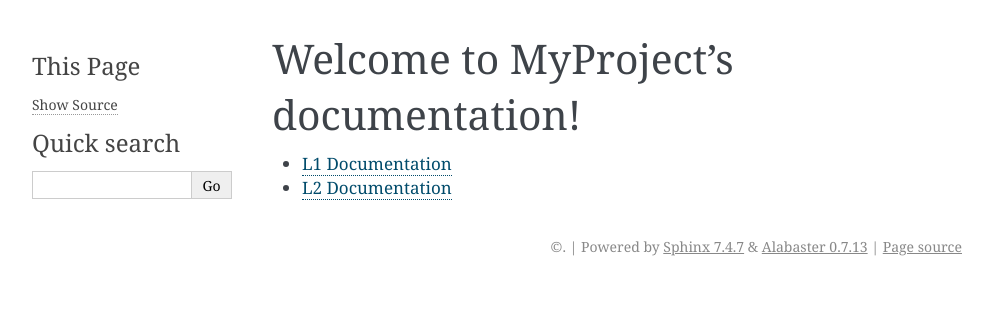
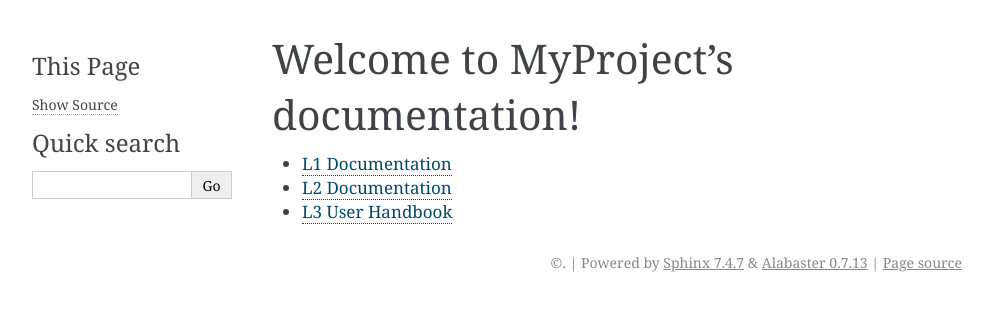
Before and after one commit to msikka09/rtd_multi_sample, a Sphinx documentation site: the page built from docs/index.rst, in a window 1280 px wide. Shown: the top 311 px of the page, without its empty margins (148-1141 px from the left). Built offline with Sphinx 7.4.7, drawn with Linux system fonts in a browser that asks for light colours.

Commit message:
modified index file to include L3 handbook link

```diff
--- a/docs/index.rst
+++ b/docs/index.rst
@@ -7,3 +7,4 @@ Welcome to MyProject's documentation!
 
    L1/index
    L2/index
+   L3 User Handbook <https://multi-sample.readthedocs.io/projects/grace-fo-l3-handbook/en/latest/>
```
